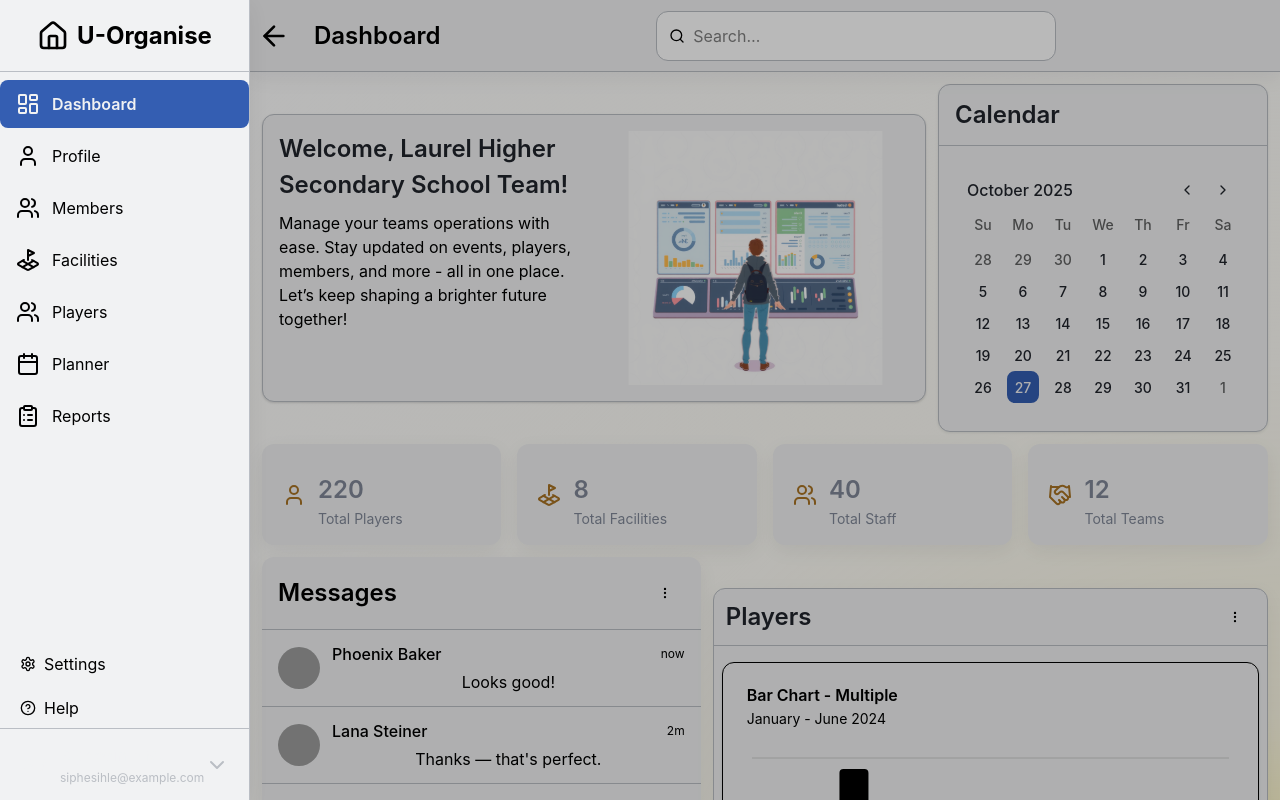
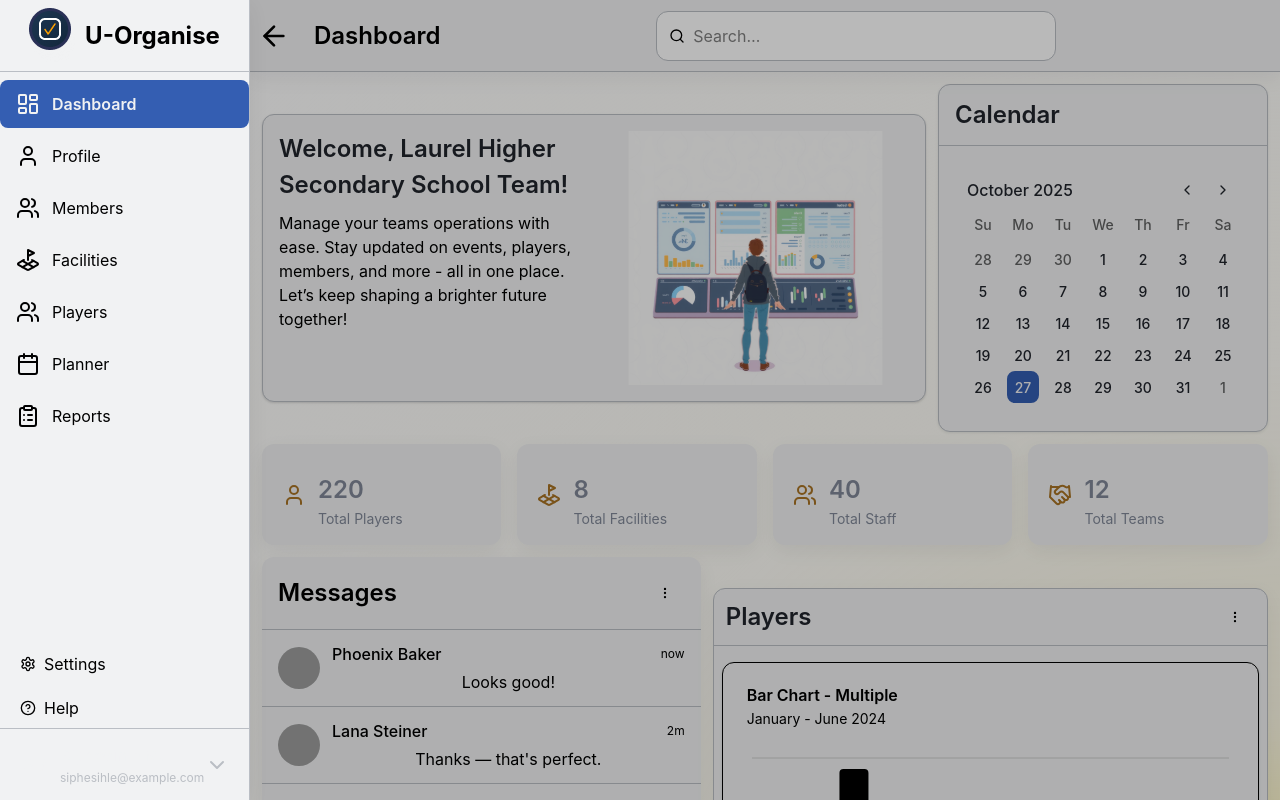
Before and after one commit to Sihle-Thwa/SportsManagment, a React (Vite) app in the folder frontend/: page /signIn in a window 1280 px wide. Both pictures are taken after typing "name@example.com", "Sample123" into the empty fields and a click on the button "Sign In". Built offline with nearby package versions, Linux system fonts and the light colour scheme; grey boxes are pictures that could not be loaded.

Commit message:
refactor: streamline AppSidebar component and improve CSS structure for better readability

```diff
--- a/frontend/src/components/layout/SideNav/AppSidebar.tsx
+++ b/frontend/src/components/layout/SideNav/AppSidebar.tsx
@@ -1,18 +1,13 @@
 "use client";
-
-import { House } from "lucide-react";
-import {
-	SidebarHeader,
-	SidebarContent,
-	SidebarFooter,
-} from "../../ui/sidebar";
+import { SidebarHeader, SidebarContent, SidebarFooter } from "../../ui/sidebar";
 import { useSidebar } from "../../ui/sidebar-context";
 import NavMain from "./NavMain";
 import NavSecondary from "./NavSecondary";
 import NavUser from "./NavUser";
 import "./appsidebar.css";
+import brandIcon from "/Logolg.png";
 
-export function AppSidebar()  {
+export function AppSidebar() {
   const { isCollapsed } = useSidebar();
 
   return (
@@ -24,17 +19,12 @@ export function AppSidebar()  {
     >
       <div className="appSidebarInner">
         <SidebarHeader className="appSidebarHeader">
-					<button
-						className="appSidebarBrand"
-						aria-label="Go to home"
-						title="Home"
-						type="button"
-					>
-						<House className="appSidebarBrandIcon" aria-hidden />
+          <div className="appSidebarBrand">
+            <img src={brandIcon} className="appSidebarBrandIcon" aria-hidden />
             {!isCollapsed && (
               <span className="appSidebarBrandText">U-Organise</span>
             )}
-					</button>
+          </div>
         </SidebarHeader>
 
         <SidebarContent className="appSidebarContent">
@@ -45,7 +35,6 @@ export function AppSidebar()  {
         <SidebarFooter className="appSidebarFooter">
           <NavUser collapsed={isCollapsed} />
         </SidebarFooter>
-
       </div>
     </aside>
   );
--- a/frontend/src/components/layout/SideNav/appsidebar.css
+++ b/frontend/src/components/layout/SideNav/appsidebar.css
@@ -4,7 +4,6 @@
   --sidebar-width: 250px;
   --sidebar-width-collapsed: 72px;
   --sidebar-topbar: 72px;
-
 }
 
 /* root wrapper */
@@ -16,7 +15,6 @@
   background: var(--sidebar-background);
   color: var(--text-primary);
   border-right: 1px solid var(--border-default);
-
 }
 
 .appSidebarInner {
@@ -24,50 +22,41 @@
   flex-direction: column;
   height: 100%;
   width: 100%;
-	align-items: stretch;
-	justify-content: center;
-	overflow: hidden;
 }
 
 /* header / brand */
 .appSidebarHeader {
   display: flex;
+  flex-direction: column;
   align-items: center;
   justify-content: center;
   width: 100%;
   height: var(--sidebar-topbar);
   border-bottom: 1px solid var(--border-default);
-
+  background-color: var(--card-header-background);
 }
 
 .appSidebarBrand {
   display: flex;
+  flex-direction: row;
   align-items: center;
   justify-content: center;
-	width: 100%;
-	height: 100%;
+  gap: 8px;
 }
 
 .appSidebarBrandIcon {
-	width: var(--icon-size-md);
-	height: var(--icon-size-md);
   display: flex;
+  justify-content: center;
   align-items: center;
-	justify-content: center;
-
 }
 
-
 .appSidebarBrandText {
-	width: auto;
-	margin-left: 8px;
+  display: flex;
+  justify-content: center;
+  align-items: center;
   font-size: var(--title-size-md);
   font-weight: var(--font-weight-bold);
-	white-space: nowrap;
-	overflow: hidden;
-	text-overflow: ellipsis;
 }
-
 
 .appSidebarContent {
   display: flex;
@@ -88,5 +77,4 @@
   height: var(--sidebar-topbar);
   border-top: 1px solid var(--border-default);
   background-color: var(--card-footer-background);
-
 }
```
Lines whose indentation alone changed are shown as unchanged.
